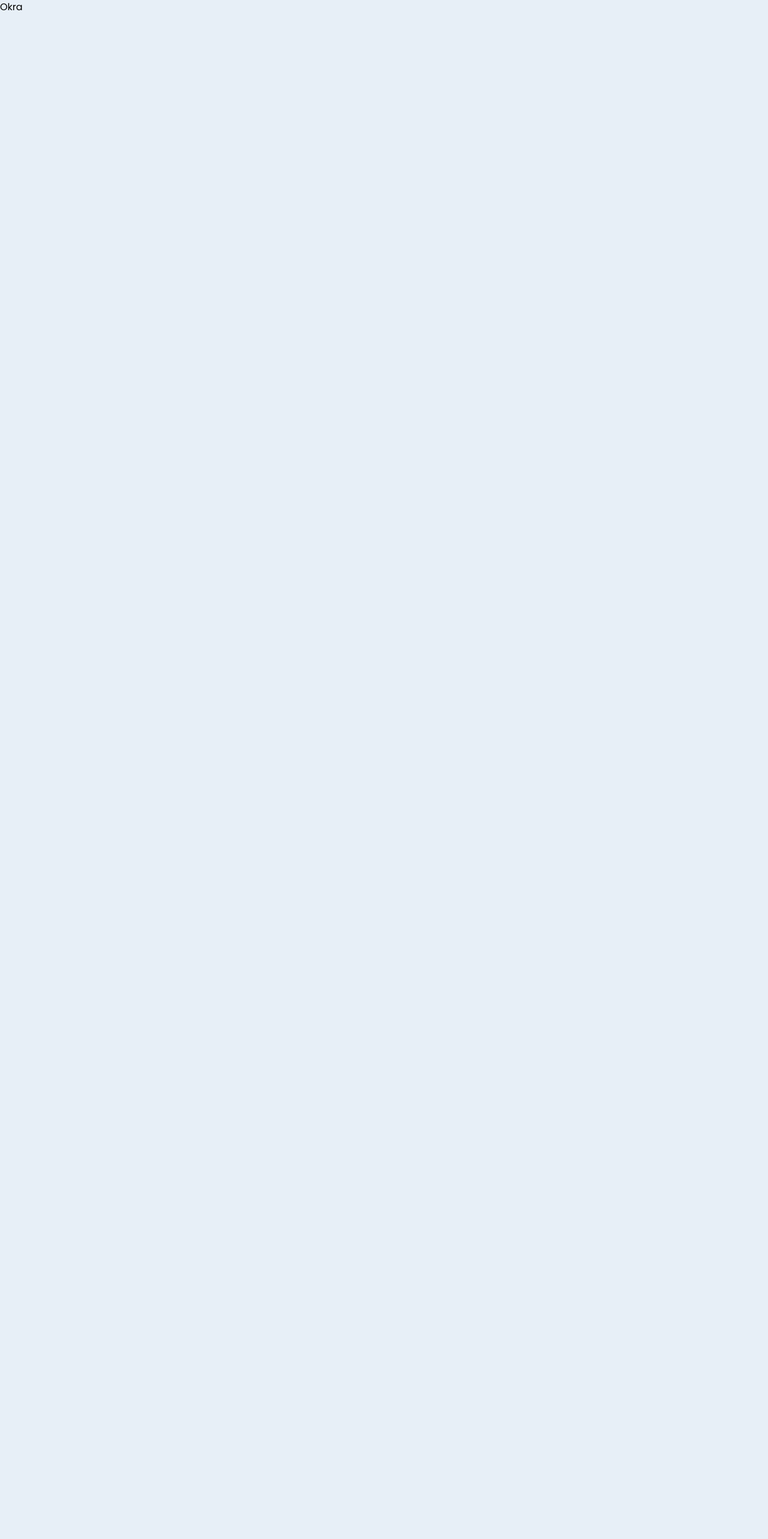
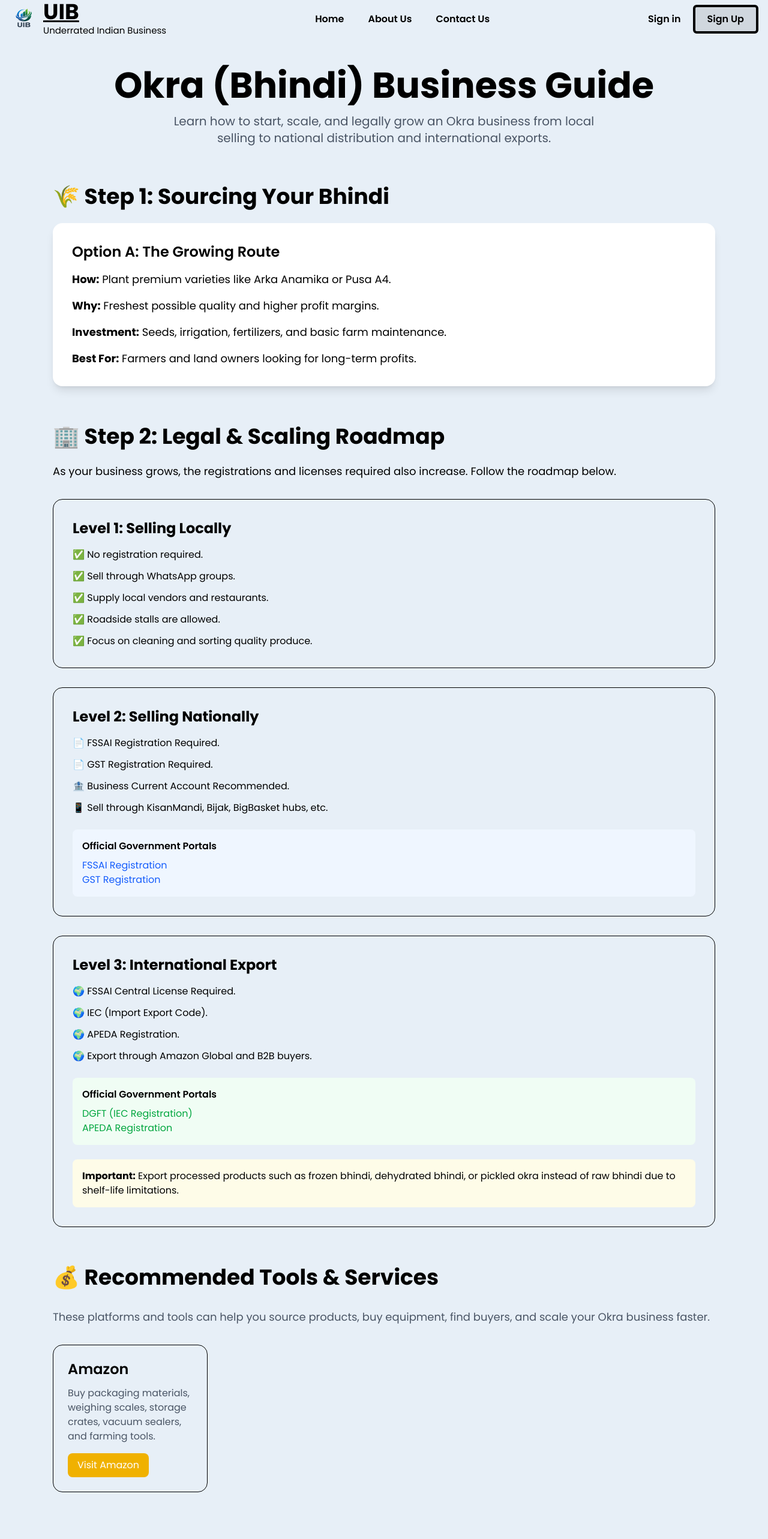
Before and after one commit to SarveshCodes398/Underrated-Indian-Businesses, a Next.js app: page /Okra in a window 1280 px wide. Shown: the top 2566 px of the page at 60% size. Before the commit the page ends 800 px from the top, so only its background shows below. Built offline with nearby package versions, Linux system fonts and the light colour scheme; no server answers.

Commit message:
Okra Page Added

```diff
--- a/src/app/Okra/page.tsx
+++ b/src/app/Okra/page.tsx
@@ -1,11 +1,197 @@
-import React from 'react'
+import Footer from "@/components/Footer";
+import Header from "@/components/Header";
+import React from "react";
 
 const page = () => {
   return (
-    <div>
-      Okra
-    </div>
-  )
-}
+    <>
+      <Header />
+      <div className="max-w-6xl mx-auto px-6 py-12">
+        {/* Hero Section */}
+        <section className="text-center mb-16">
+          <h1 className="text-6xl font-extrabold mb-4">
+            Okra (Bhindi) Business Guide
+          </h1>
 
-export default page
+          <p className="text-xl text-gray-600 max-w-3xl mx-auto">
+            Learn how to start, scale, and legally grow an Okra business from
+            local selling to national distribution and international exports.
+          </p>
+        </section>
+
+        {/* Step 1 */}
+        <section className="mb-16">
+          <h2 className="text-4xl font-bold mb-6">
+            🌾 Step 1: Sourcing Your Bhindi
+          </h2>
+
+          <div className="bg-white rounded-2xl shadow-lg p-8">
+            <h3 className="text-2xl font-semibold mb-4">
+              Option A: The Growing Route
+            </h3>
+
+            <ul className="space-y-4 text-lg">
+              <li>
+                <strong>How:</strong> Plant premium varieties like Arka Anamika
+                or Pusa A4.
+              </li>
+
+              <li>
+                <strong>Why:</strong> Freshest possible quality and higher
+                profit margins.
+              </li>
+
+              <li>
+                <strong>Investment:</strong> Seeds, irrigation, fertilizers, and
+                basic farm maintenance.
+              </li>
+
+              <li>
+                <strong>Best For:</strong> Farmers and land owners looking for
+                long-term profits.
+              </li>
+            </ul>
+          </div>
+        </section>
+
+        {/* Step 2 */}
+        <section className="mb-16">
+          <h2 className="text-4xl font-bold mb-6">
+            🏢 Step 2: Legal & Scaling Roadmap
+          </h2>
+
+          <p className="text-lg mb-8">
+            As your business grows, the registrations and licenses required also
+            increase. Follow the roadmap below.
+          </p>
+
+          {/* Level 1 */}
+          <div className="border rounded-2xl p-8 mb-8">
+            <h3 className="text-2xl font-bold mb-4">
+              Level 1: Selling Locally
+            </h3>
+
+            <ul className="space-y-3">
+              <li>✅ No registration required.</li>
+              <li>✅ Sell through WhatsApp groups.</li>
+              <li>✅ Supply local vendors and restaurants.</li>
+              <li>✅ Roadside stalls are allowed.</li>
+              <li>✅ Focus on cleaning and sorting quality produce.</li>
+            </ul>
+          </div>
+
+          {/* Level 2 */}
+          <div className="border rounded-2xl p-8 mb-8">
+            <h3 className="text-2xl font-bold mb-4">
+              Level 2: Selling Nationally
+            </h3>
+
+            <ul className="space-y-3">
+              <li>📄 FSSAI Registration Required.</li>
+              <li>📄 GST Registration Required.</li>
+              <li>🏦 Business Current Account Recommended.</li>
+              <li>📱 Sell through KisanMandi, Bijak, BigBasket hubs, etc.</li>
+            </ul>
+
+            <div className="mt-6 bg-blue-50 p-4 rounded-lg">
+              <h4 className="font-semibold mb-2">
+                Official Government Portals
+              </h4>
+
+              <a
+                href="https://foscos.fssai.gov.in"
+                target="_blank"
+                className="block text-blue-600"
+              >
+                FSSAI Registration
+              </a>
+
+              <a
+                href="https://reg.gst.gov.in/registration/"
+                target="_blank"
+                className="block text-blue-600"
+              >
+                GST Registration
+              </a>
+            </div>
+          </div>
+
+          {/* Level 3 */}
+          <div className="border rounded-2xl p-8">
+            <h3 className="text-2xl font-bold mb-4">
+              Level 3: International Export
+            </h3>
+
+            <ul className="space-y-3">
+              <li>🌍 FSSAI Central License Required.</li>
+              <li>🌍 IEC (Import Export Code).</li>
+              <li>🌍 APEDA Registration.</li>
+              <li>🌍 Export through Amazon Global and B2B buyers.</li>
+            </ul>
+
+            <div className="mt-6 bg-green-50 p-4 rounded-lg">
+              <h4 className="font-semibold mb-2">
+                Official Government Portals
+              </h4>
+
+              <a
+                href="https://www.dgft.gov.in"
+                target="_blank"
+                className="block text-green-600"
+              >
+                DGFT (IEC Registration)
+              </a>
+
+              <a
+                href="https://apeda.gov.in"
+                target="_blank"
+                className="block text-green-600"
+              >
+                APEDA Registration
+              </a>
+            </div>
+
+            <div className="mt-6 p-4 bg-yellow-50 rounded-lg">
+              <strong>Important:</strong> Export processed products such as
+              frozen bhindi, dehydrated bhindi, or pickled okra instead of raw
+              bhindi due to shelf-life limitations.
+            </div>
+          </div>
+        </section>
+        <section className="mb-16">
+          <h2 className="text-4xl font-bold mb-8">
+            💰 Recommended Tools & Services
+          </h2>
+
+          <p className="text-lg text-gray-600 mb-8">
+            These platforms and tools can help you source products, buy
+            equipment, find buyers, and scale your Okra business faster.
+          </p>
+
+          <div className="grid md:grid-cols-2 lg:grid-cols-4 gap-6">
+            {/* Amazon */}
+            <div className="border rounded-2xl p-6 hover:shadow-lg transition">
+              <h3 className="text-2xl font-semibold mb-3">Amazon</h3>
+
+              <p className="text-gray-600 mb-4">
+                Buy packaging materials, weighing scales, storage crates, vacuum
+                sealers, and farming tools.
+              </p>
+
+              <a
+                href="https://amzn.to/43wz3KD"
+                target="_blank"
+                className="bg-yellow-500 text-white px-4 py-2 rounded-lg inline-block"
+              >
+                Visit Amazon
+              </a>
+            </div>
+          </div>
+        </section>
+      </div>
+      <Footer />
+    </>
+  );
+};
+
+export default page;
--- a/src/components/Slider.tsx
+++ b/src/components/Slider.tsx
@@ -75,6 +75,7 @@ export default function HeroSlider() {
         }}
         onSlideChange={(swiper) => setActiveIndex(swiper.realIndex)}
         className="h-full w-full"
+
       >
         {slides.map((slide) => (
           <SwiperSlide key={slide.slug}>
```
